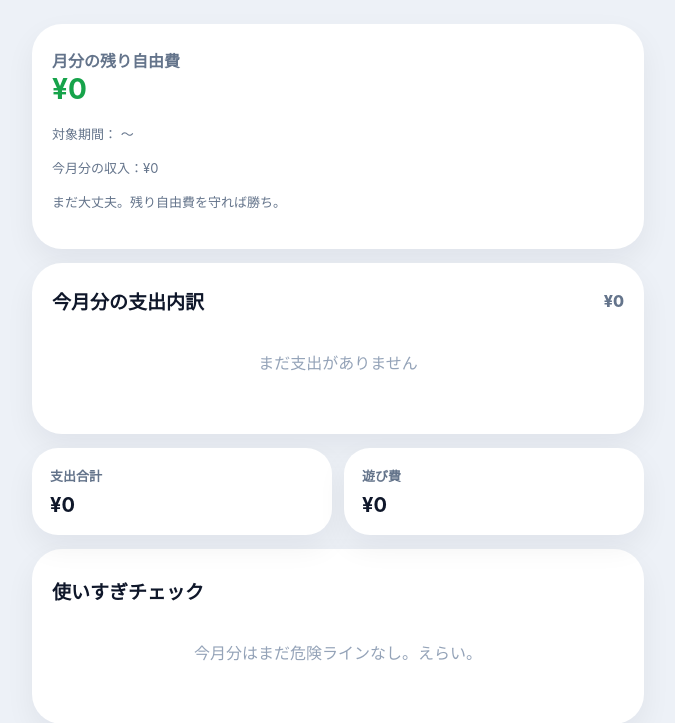
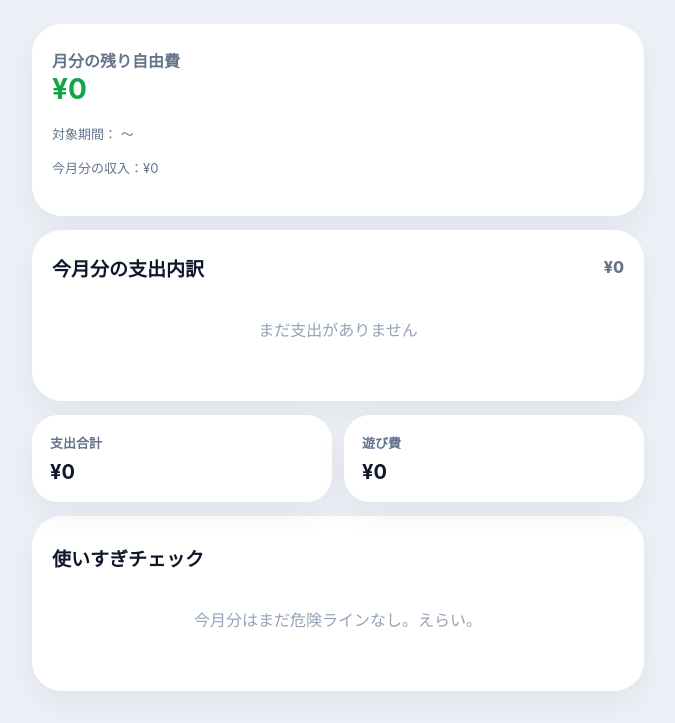
Before and after one commit to k2chanxmx-cloud/kakeibo_web_app, a Flask app: template templates/home.html in a window 1280 px wide. Shown: the part 141-864 px from the top of the page, without its empty margins (302-977 px from the left). After the commit the page ends 832 px from the top, so only its background shows below. Run offline with Flask 3, Linux system fonts and the light colour scheme; the template is opened without the code that fills it, so the values that code supplies are empty; the visitor is signed in with stand-in values (Sample User, id 1); some libraries are stand-ins or nearby versions.

Commit message:
Add files via upload

```diff
--- a/templates/home.html
+++ b/templates/home.html
@@ -17,11 +17,6 @@
     今月分の収入：{{ income|yen }}
   </p>
 
-  {% if remain < 0 %}
-    <p class="mini danger-text">今月分、予算オーバー中</p>
-  {% else %}
-    <p class="mini">まだ大丈夫。残り自由費を守れば勝ち。</p>
-  {% endif %}
 </section>
 
 <section class="card">
```
